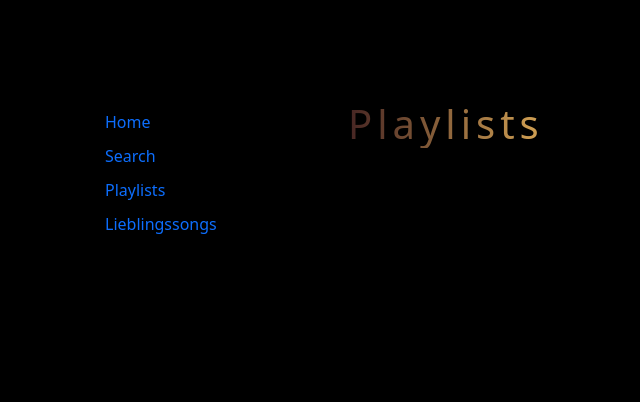
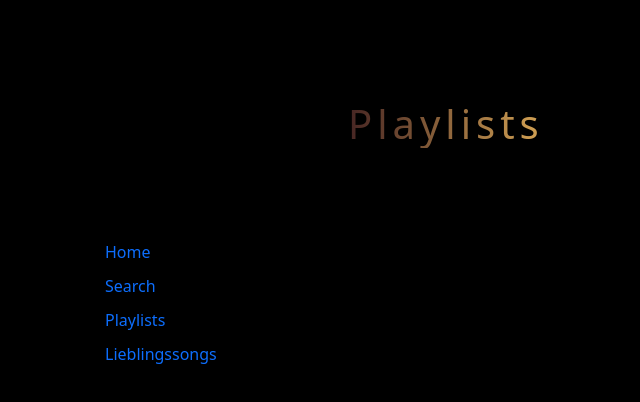
Before and after one commit to BernadetteCh/musicapp, a React (Create React App) app in the folder musicplayer/: page / in a window 1280 px wide. Shown: the top 402 px of the page, without its empty margins (19-659 px from the left). Built offline with nearby package versions, Linux system fonts and the light colour scheme.

Commit message:
Add margin

```diff
--- a/musicplayer/src/Navigation/Navigate.js
+++ b/musicplayer/src/Navigation/Navigate.js
@@ -4,7 +4,7 @@ import { Link } from "react-router-dom";
 
 const Navigate = () => {
   return (
-    <div>
+    <div style={{marginTop:"140px"}}>
       {" "}
       <ul>
         <li>
```
